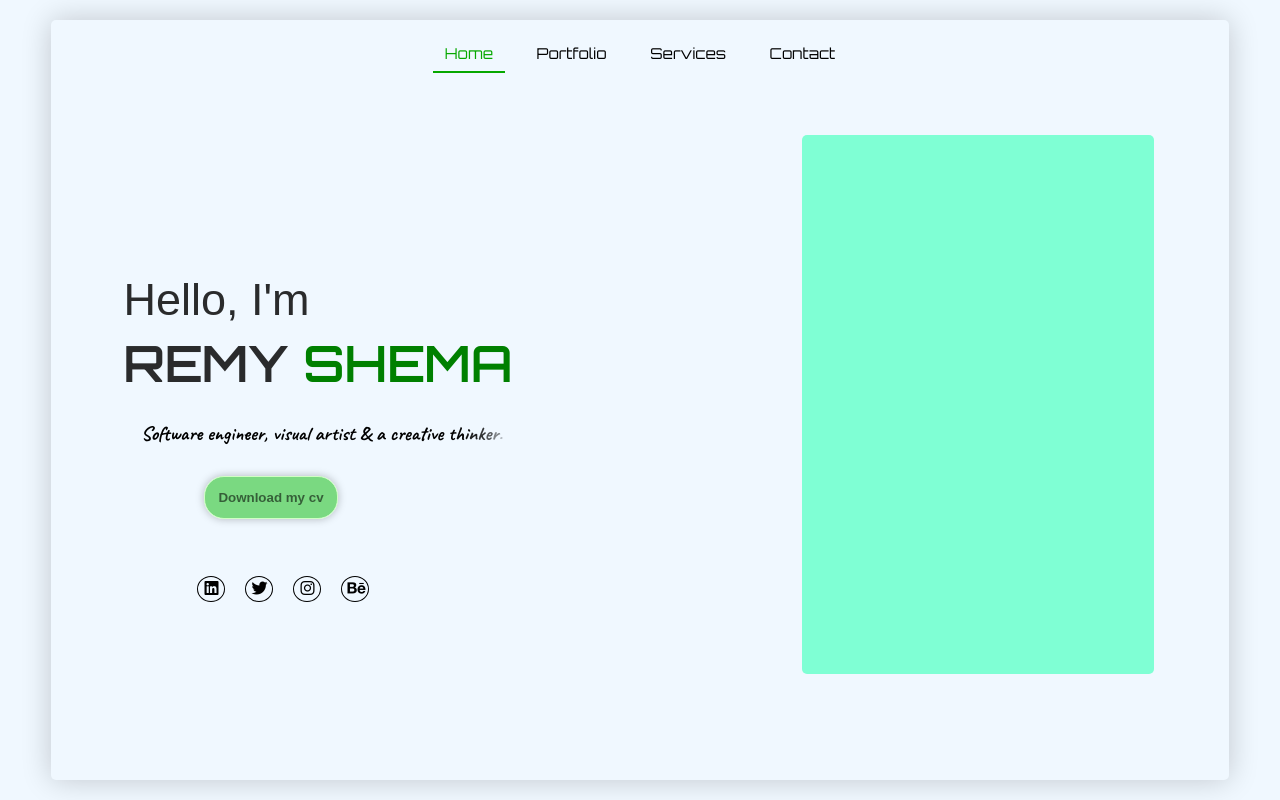
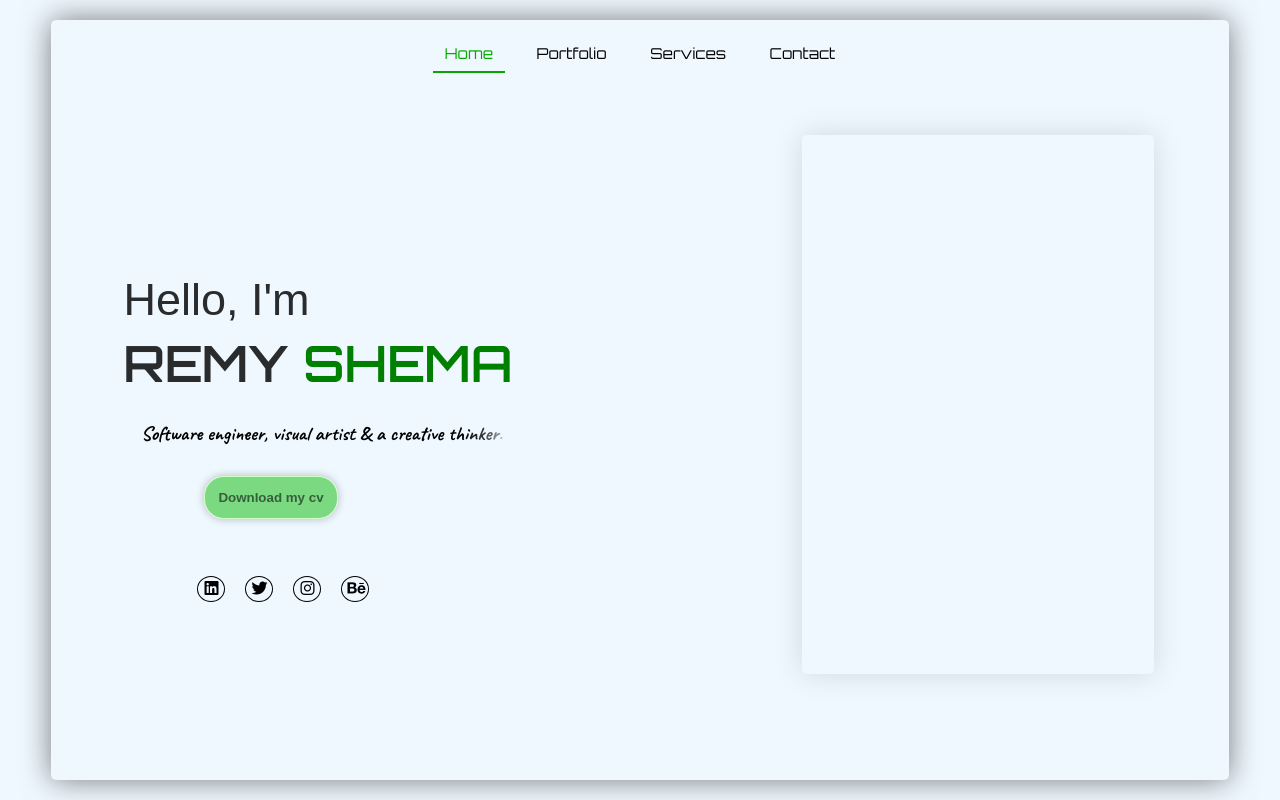
Before and after one commit to Shemaremy/Me-Time, a plain HTML site: page INFINITY FREE/index.html in a window 1280 px wide. Drawn offline with Linux system fonts and the light colour scheme; a web font is replaced by a local one.

Commit message:
commit 007

```diff
--- a/INFINITY FREE/index.html
+++ b/INFINITY FREE/index.html
@@ -54,9 +54,9 @@ body
 {
     width: 92%; /* Adjust the width as needed */
     height: 95%;
-    background-color: rgba(240, 248, 255, 0);
+    background-color: rgba(0, 136, 255, 0);
     border-radius: 5px;
-    box-shadow:  0 0 30px rgba(0, 0, 0, 0.2);
+    box-shadow:  0 0 30px rgba(0, 0, 0, 0.514);
 
 }
 
@@ -103,11 +103,12 @@ body
 {
     height: 80%;
     width: 70%;
-    background-color: aquamarine;
+    background-color: rgba(127, 255, 212, 0);
     border-style: solid;
     border-radius: 5px;
     border-width: 1px;
     border-color: rgba(240, 248, 255, 0);
+    box-shadow:  0 0 30px rgba(0, 0, 0, 0.13);
 }
 
 
```
